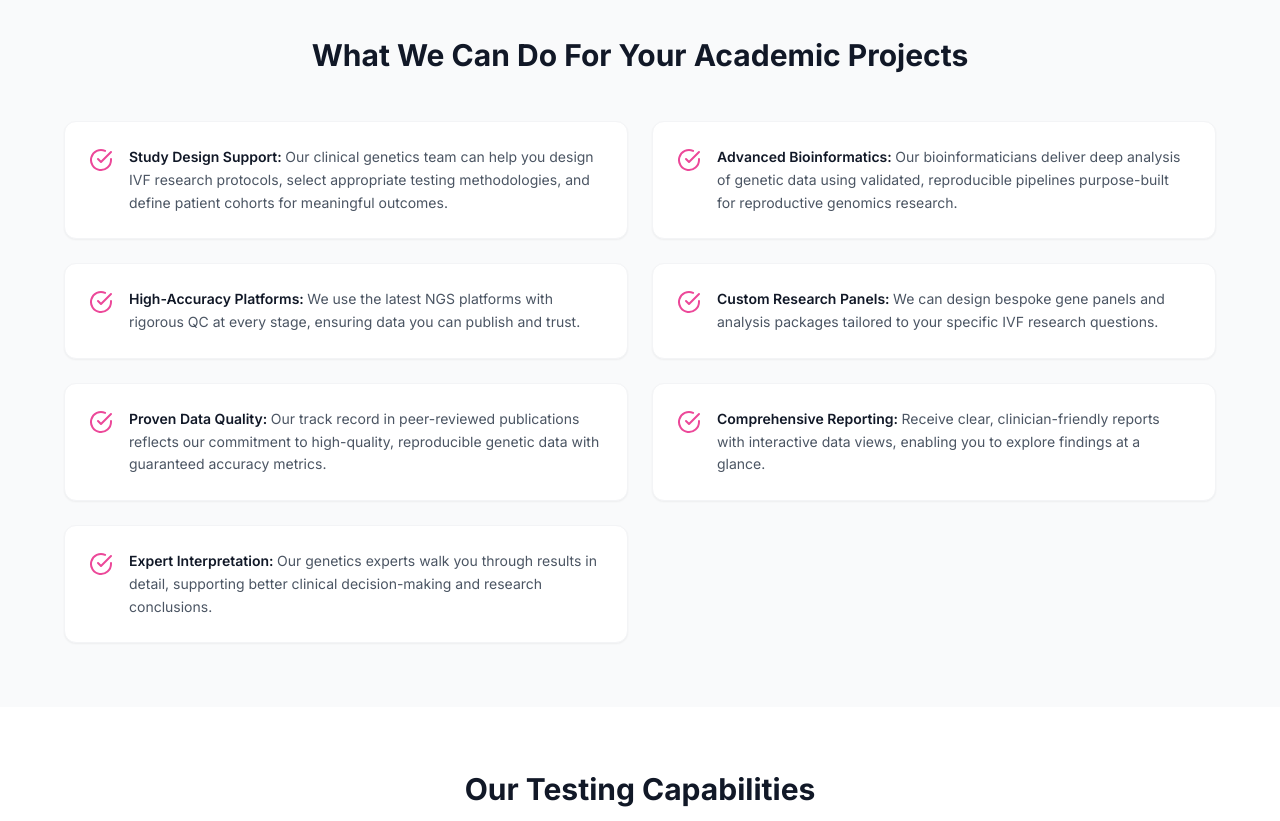
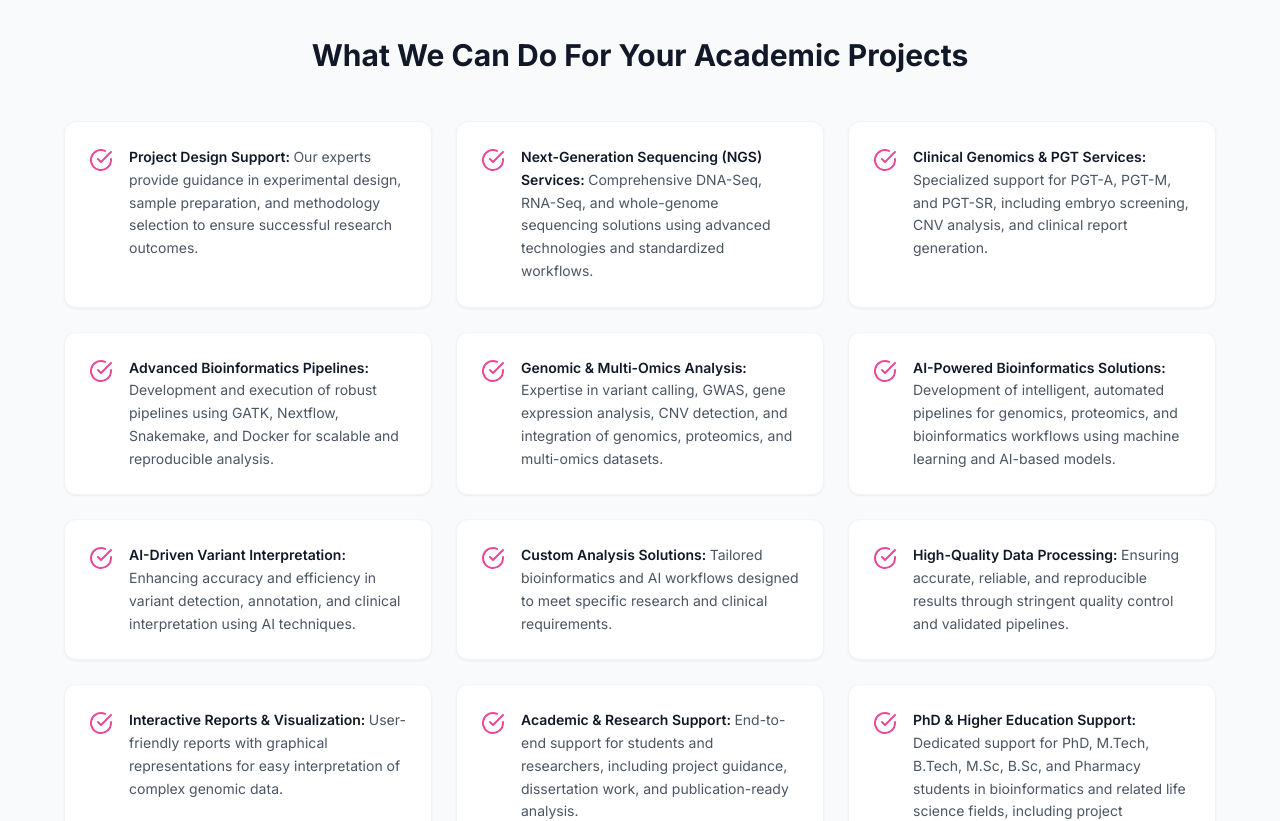
Before and after one commit to shrey2343/IVFdemo, a React (Vite) app: page /research-services in a window 1280 px wide. Shown: the part 560-1381 px from the top of the page. Built offline with nearby package versions, Linux system fonts and the light colour scheme.

Commit message:
changes completed

```diff
--- a/src/pages/ResearchServices.tsx
+++ b/src/pages/ResearchServices.tsx
@@ -5,13 +5,21 @@ import { Link } from 'react-router-dom'
 
 
 const whyPoints = [
-  { label: 'Study Design Support', desc: 'Our clinical genetics team can help you design IVF research protocols, select appropriate testing methodologies, and define patient cohorts for meaningful outcomes.' },
-  { label: 'Advanced Bioinformatics', desc: 'Our bioinformaticians deliver deep analysis of genetic data using validated, reproducible pipelines purpose-built for reproductive genomics research.' },
-  { label: 'High-Accuracy Platforms', desc: 'We use the latest NGS platforms with rigorous QC at every stage, ensuring data you can publish and trust.' },
-  { label: 'Custom Research Panels', desc: 'We can design bespoke gene panels and analysis packages tailored to your specific IVF research questions.' },
-  { label: 'Proven Data Quality', desc: 'Our track record in peer-reviewed publications reflects our commitment to high-quality, reproducible genetic data with guaranteed accuracy metrics.' },
-  { label: 'Comprehensive Reporting', desc: 'Receive clear, clinician-friendly reports with interactive data views, enabling you to explore findings at a glance.' },
-  { label: 'Expert Interpretation', desc: 'Our genetics experts walk you through results in detail, supporting better clinical decision-making and research conclusions.' },
+  { label: 'Project Design Support', desc: 'Our experts provide guidance in experimental design, sample preparation, and methodology selection to ensure successful research outcomes.' },
+  { label: 'Next-Generation Sequencing (NGS) Services', desc: 'Comprehensive DNA-Seq, RNA-Seq, and whole-genome sequencing solutions using advanced technologies and standardized workflows.' },
+  { label: 'Clinical Genomics & PGT Services', desc: 'Specialized support for PGT-A, PGT-M, and PGT-SR, including embryo screening, CNV analysis, and clinical report generation.' },
+  { label: 'Advanced Bioinformatics Pipelines', desc: 'Development and execution of robust pipelines using GATK, Nextflow, Snakemake, and Docker for scalable and reproducible analysis.' },
+  { label: 'Genomic & Multi-Omics Analysis', desc: 'Expertise in variant calling, GWAS, gene expression analysis, CNV detection, and integration of genomics, proteomics, and multi-omics datasets.' },
+  { label: 'AI-Powered Bioinformatics Solutions', desc: 'Development of intelligent, automated pipelines for genomics, proteomics, and bioinformatics workflows using machine learning and AI-based models.' },
+  { label: 'AI-Driven Variant Interpretation', desc: 'Enhancing accuracy and efficiency in variant detection, annotation, and clinical interpretation using AI techniques.' },
+  { label: 'Custom Analysis Solutions', desc: 'Tailored bioinformatics and AI workflows designed to meet specific research and clinical requirements.' },
+  { label: 'High-Quality Data Processing', desc: 'Ensuring accurate, reliable, and reproducible results through stringent quality control and validated pipelines.' },
+  { label: 'Interactive Reports & Visualization', desc: 'User-friendly reports with graphical representations for easy interpretation of complex genomic data.' },
+  { label: 'Academic & Research Support', desc: 'End-to-end support for students and researchers, including project guidance, dissertation work, and publication-ready analysis.' },
+  { label: 'PhD & Higher Education Support', desc: 'Dedicated support for PhD, M.Tech, B.Tech, M.Sc, B.Sc, and Pharmacy students in bioinformatics and related life science fields, including project development, thesis work, data analysis, and research publication assistance.' },
+  { label: 'PhD & Publication Support', desc: 'Assistance in research paper writing, data analysis, interpretation, and journal submission.' },
+  { label: 'Training & Courses', desc: 'Hands-on training programs in bioinformatics, genomics, NGS pipelines, and AI-based data analysis for students and professionals.' },
+  { label: 'End-to-End Project Execution', desc: 'Complete support from raw data processing to final report generation for academic, clinical, and industry projects.' },
 ]
 
 const platforms = [
@@ -58,7 +66,7 @@ const ResearchServices = () => {
       <section className="py-16 px-4 bg-gray-50">
         <div className="max-w-6xl mx-auto">
           <h2 className="text-3xl font-bold text-gray-900 text-center mb-12">What We Can Do For Your Academic Projects</h2>
-          <div className="grid grid-cols-1 md:grid-cols-2 gap-6">
+          <div className="grid grid-cols-1 md:grid-cols-2 lg:grid-cols-3 gap-6">
             {whyPoints.map((pt, i) => (
               <motion.div
                 key={pt.label}
```
